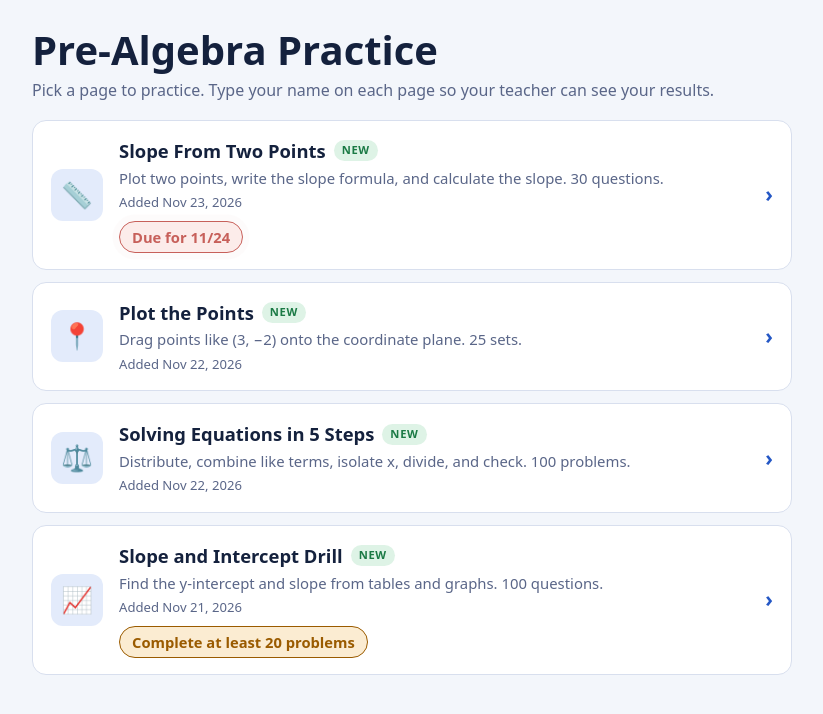
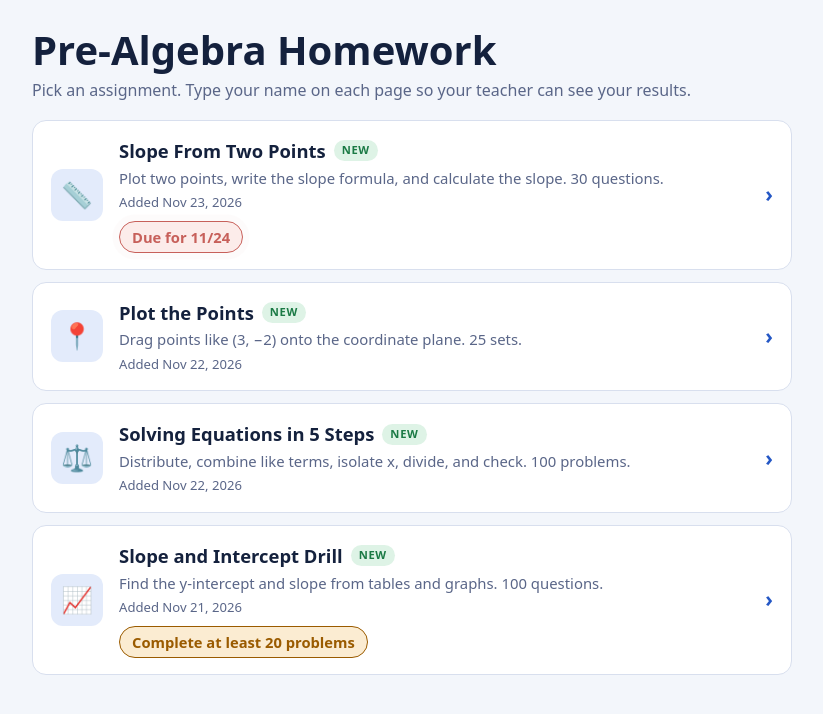
Before and after one commit to sshaw-glitch/pre-algebra9, a plain HTML site: page index.html in a window 1280 px wide. Shown: the whole page, without its empty margins (228-1051 px from the left). Drawn offline with Linux system fonts and the light colour scheme.

Commit message:
Update index.html

```diff
--- a/index.html
+++ b/index.html
@@ -3,7 +3,7 @@
 <head>
 <meta charset="utf-8">
 <meta name="viewport" content="width=device-width, initial-scale=1, viewport-fit=cover">
-<title>Pre-Algebra Practice</title>
+<title>Pre-Algebra Homework</title>
 <style>
 :root{--bg:#f3f6fb;--surface:#fff;--ink:#14213d;--muted:#5a6688;--line:#d8dfee;--accent:#2457c5;--accent-soft:#e3ebfb;--accent-ink:#fff;--good:#1b7a45;--good-soft:#def3e6;--bad:#b3261e;--bad-soft:#fbe5e3;--warn:#9a5b00;--warn-soft:#fbecd2;--pulse:179,38,30;--font:system-ui,-apple-system,"Segoe UI",Roboto,sans-serif}
 @media (prefers-color-scheme:dark){:root{--bg:#0e1526;--surface:#161e33;--ink:#e8edf9;--muted:#9aa7c7;--line:#2a3556;--accent:#7ea6ff;--accent-soft:#1f2e55;--accent-ink:#0e1526;--good:#5fd38d;--good-soft:#15352a;--bad:#ff8a80;--bad-soft:#3d1f22;--warn:#f0b45a;--warn-soft:#3b2e14;--pulse:255,138,128;color-scheme:dark}}
@@ -35,8 +35,8 @@ h1{margin:0;font-size:clamp(1.7rem,3vw + 1rem,2.5rem);line-height:1.1}
 <body>
 <div class="shell">
   <header>
-    <h1>Pre-Algebra Practice</h1>
-    <p class="sub">Pick a page to practice. Type your name on each page so your teacher can see your results.</p>
+    <h1>Pre-Algebra Homework</h1>
+    <p class="sub">Pick an assignment. Type your name on each page so your teacher can see your results.</p>
   </header>
   <ul class="list" id="list"></ul>
 </div>
```
